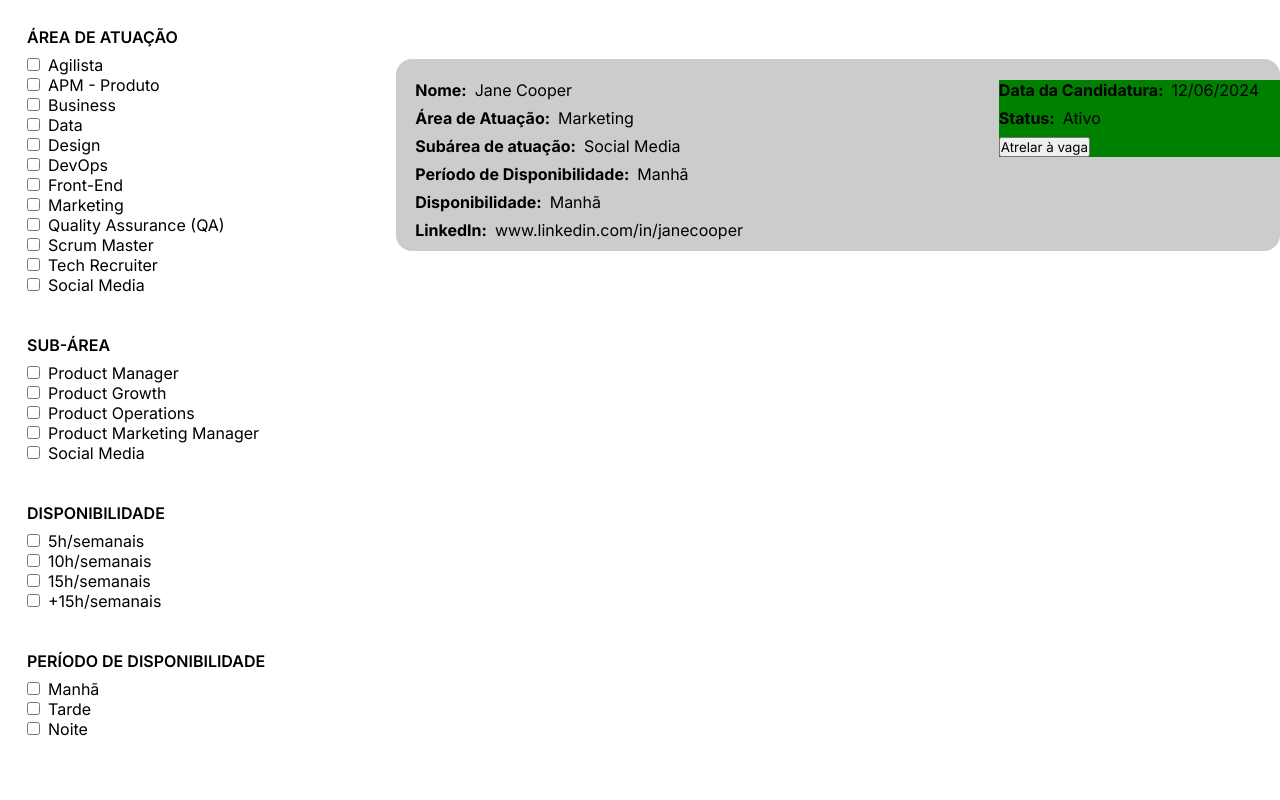
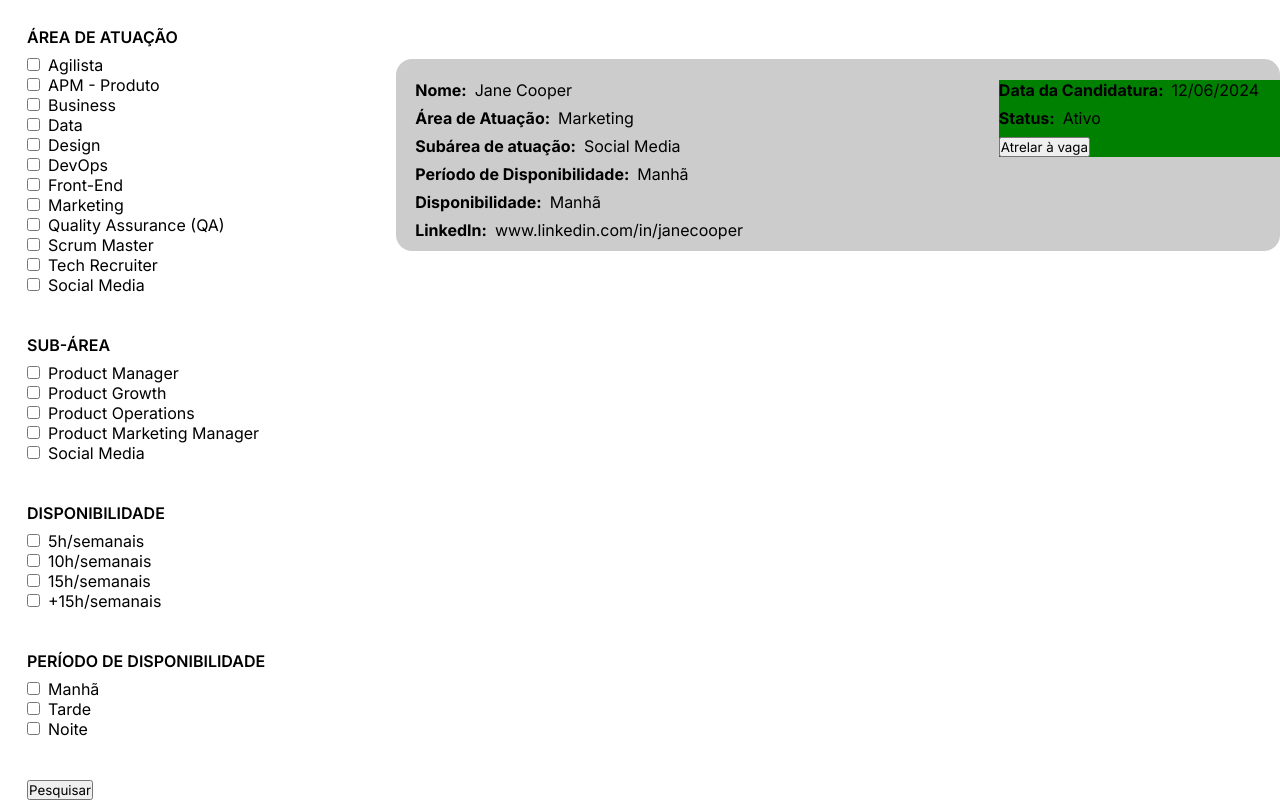
Before and after one commit to BarbasPedro/soujunior_backoffice, a Vue app in the folder backoffice-rh/: page / in a window 1280 px wide. Shown: the part 269-1069 px from the top of the page. Before the commit the page ends 1048 px from the top, so only its background shows below. Built offline with nearby package versions, Linux system fonts and the light colour scheme.

Commit message:
Add botão 'Pesquisar'

```diff
--- a/backoffice-rh/src/components/Aside.vue
+++ b/backoffice-rh/src/components/Aside.vue
@@ -1,5 +1,6 @@
 <script setup lang="ts">
 import Checkbox from "./Checkbox.vue";
+import Button from "./Button.vue";
 
 // Lista de áreas de atuação
 const workAreas = [
@@ -72,6 +73,8 @@ const period = ["Manhã", "Tarde", "Noite"];
         <Checkbox v-for="(p, index) in period" :key="index" :label="p" />
       </div>
     </div>
+
+    <Button placeholder="Pesquisar"/>
   </aside>
 </template>
 
```
